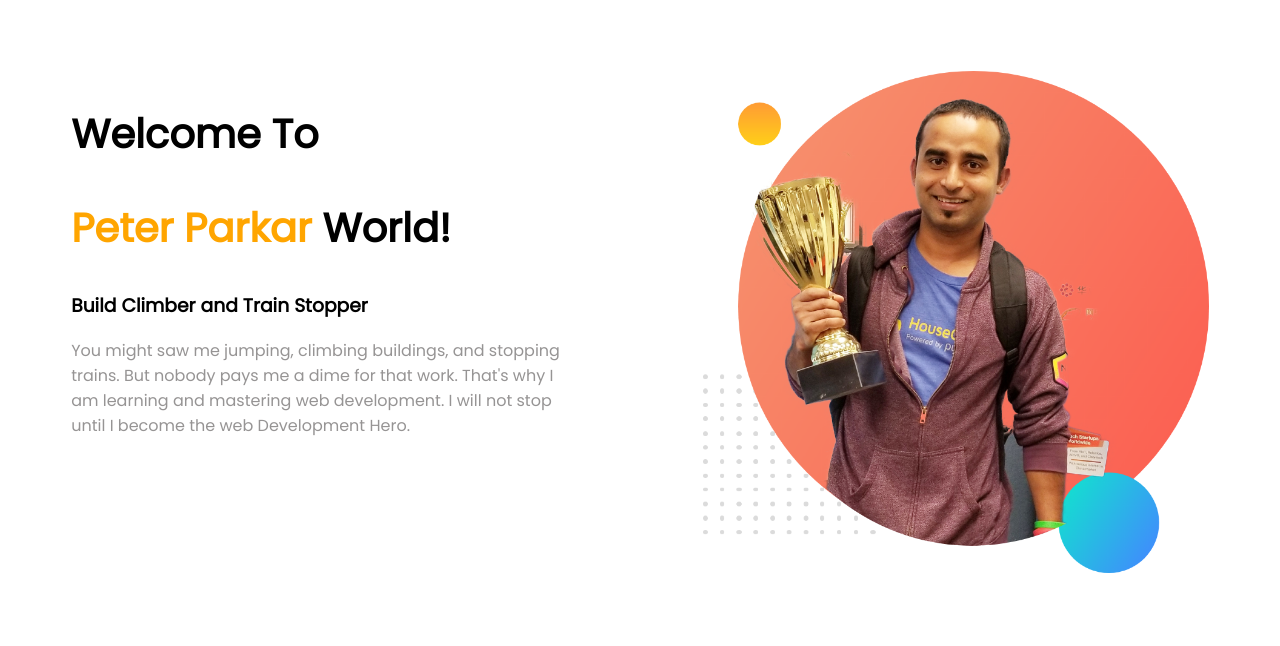
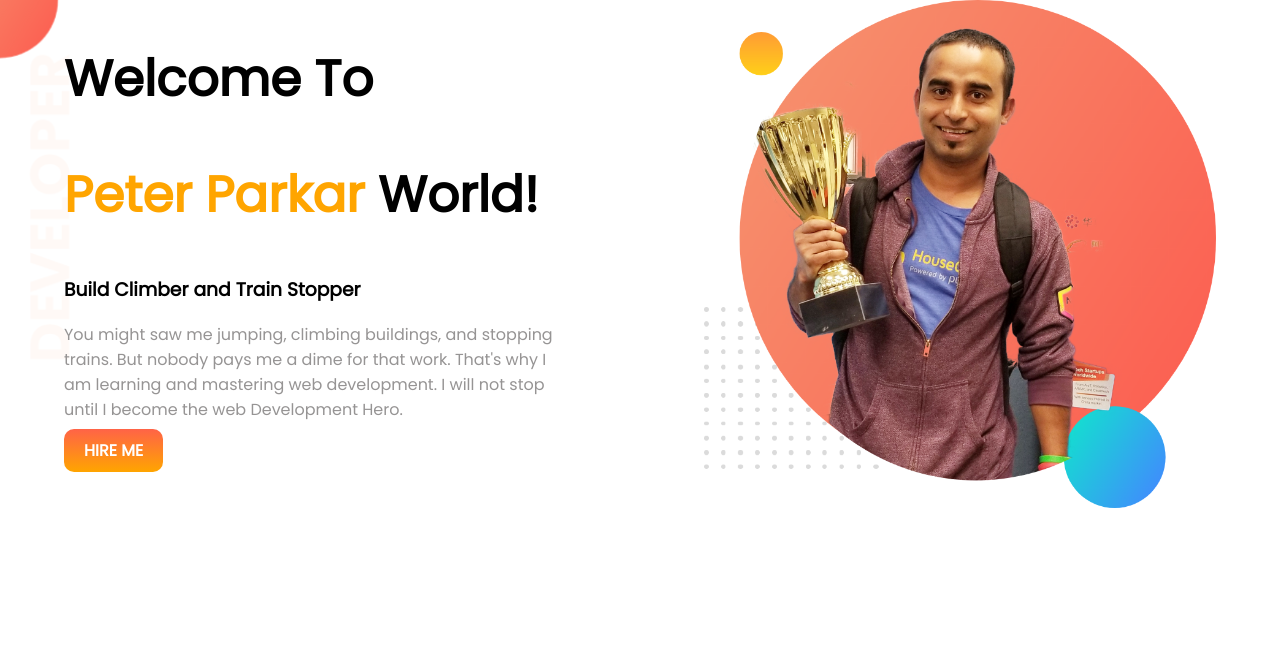
Before and after one commit to raselcomputer/new-developer-portfolio, a plain HTML site: page index.html in a window 1280 px wide. Drawn offline with Linux system fonts and the light colour scheme.

Commit message:
top-banner added

```diff
--- a/index.html
+++ b/index.html
@@ -17,6 +17,7 @@
             <h1><span>Peter Parkar</span> World!</h1>
             <h3>Build Climber and Train Stopper</h3>
             <p>You might saw me jumping, climbing buildings, and stopping trains. But nobody pays me a dime for that work. That's why I am learning and mastering web development. I will not stop until I become the web Development Hero.</p>
+            <a href="#">Hire Me</a>
         </div>
         <div class="half-width">
             <img src="images/jhankar.png" alt="jhankar">
--- a/style.css
+++ b/style.css
@@ -1,12 +1,14 @@
 body{
     font-family: 'Poppins', sans-serif;
+    margin: 0;
 }
 .top-banner{
     display: flex;
-    background-image: url();
+    background-image: url(images/top-banner.png);
+    background-repeat: no-repeat;
 }
 h1{
-    font-size: 40px;
+    font-size: 50px;
 }
 h1 span{
     color: orange;
@@ -15,9 +17,18 @@ p{
     color: #969494;
 }
 .half-width{
-    width: 40%;
-    margin: 5%;
+    width: 50%;
+    padding: 0 5%;
 }
 .half-width img{
     width: 100%;
 }
+.half-width a{
+    text-decoration: none;
+    background-image: linear-gradient(tomato, orange);
+    padding: 10px 20px;
+    color: #fff;
+    font-weight: 600;
+    text-transform: uppercase;
+    border-radius: 10px;
+}
```
